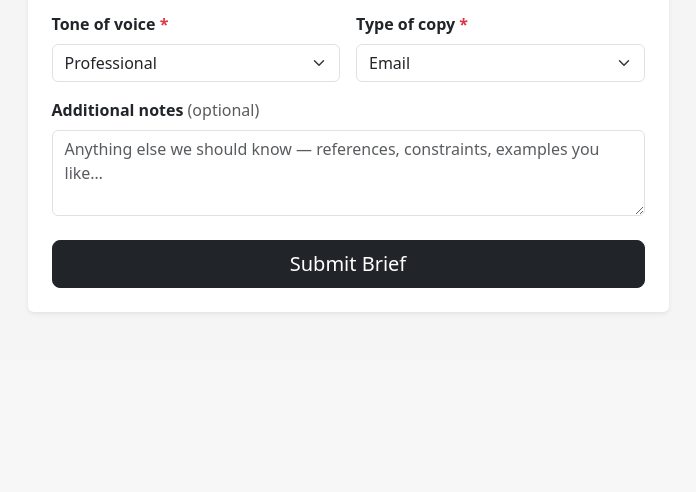
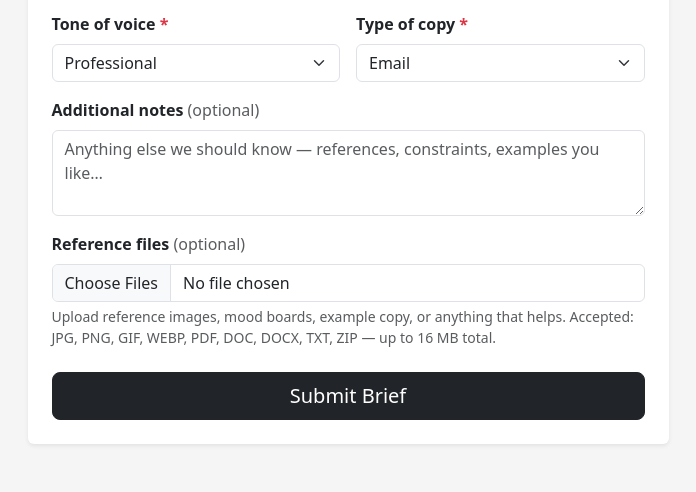
Before and after one commit to bradbieselin/Copywrite, a Flask app: page /portal/client/briefs/new in a window 1280 px wide. Shown: the part 807-1299 px from the top of the page, without its empty margins (292-988 px from the left). Before the commit the page ends 1121 px from the top, so only its background shows below. Run offline with Flask 3, Linux system fonts and the light colour scheme; the visitor is signed in with stand-in values (Sample User, id 1).

Commit message:
Three UI improvements: center contact form, expand services, add file uploads
- Center contact form card on landing page (margin: 0 auto)
- Expand services grid: split Social Media and Paid Ad Copy into separate
  cards, add Product Descriptions card, add "And More" card (7 total)
- Brief form: optional multi-file upload (reference images, mood boards,
  docs); accepted types: jpg/png/gif/webp/pdf/doc/docx/txt/zip
- DB: add file_type column (delivery/reference) to copy_files via migration;
  existing rows default to "delivery" so nothing breaks
- Admin brief detail now shows a Client Reference Files card listing any
  files the client uploaded with their brief

https://claude.ai/code/session_01Nx3d3V3xFLiPkBV566tz7j

```diff
--- a/portal/admin.py
+++ b/portal/admin.py
@@ -90,10 +90,12 @@ def brief_detail(brief_id):
 
     brief = db_module.get_brief(brief_id)
     copy_file = db_module.get_copy_file(brief_id)
+    reference_files = db_module.get_reference_files(brief_id)
     return render_template(
         "portal/admin/brief_detail.html",
         brief=brief,
         copy_file=copy_file,
+        reference_files=reference_files,
         error=error,
     )
 
--- a/portal/client.py
+++ b/portal/client.py
@@ -2,11 +2,13 @@
 
 import os
 import threading
+import uuid
 
 from flask import (
     Blueprint, render_template, request, redirect,
     url_for, session, flash, send_file, current_app,
 )
+from werkzeug.utils import secure_filename
 
 import db as db_module
 from portal.auth import login_required
@@ -37,6 +39,22 @@ def _start_automation(brief_id: int, app) -> None:
 
 TONES = ["professional", "casual", "bold", "friendly"]
 COPY_TYPES = ["email", "Instagram caption", "Facebook ad", "landing page headline"]
+_REF_ALLOWED = {"jpg", "jpeg", "png", "gif", "webp", "pdf", "doc", "docx", "txt", "zip"}
+
+
+def _ref_allowed(filename: str) -> bool:
+    return "." in filename and filename.rsplit(".", 1)[1].lower() in _REF_ALLOWED
+
+
+def _save_reference_files(brief_id: int, files, upload_dir: str, uploader_id: int) -> None:
+    """Save any uploaded reference files and record them in the DB."""
+    os.makedirs(upload_dir, exist_ok=True)
+    for f in files:
+        if f and f.filename and _ref_allowed(f.filename):
+            original = secure_filename(f.filename)
+            storage = f"ref_{brief_id}_{uuid.uuid4().hex}_{original}"
+            f.save(os.path.join(upload_dir, storage))
+            db_module.save_copy_file(brief_id, original, storage, uploader_id, "reference")
 _REQUIRED = [
     "title", "product_name", "product_description",
     "target_audience", "main_benefit", "biggest_objection",
@@ -69,6 +87,15 @@ def new_brief():
             error = "Invalid copy type selection."
         else:
             brief_id = db_module.create_brief(session["user_id"], form_data)
+            # Save any optional reference files
+            ref_files = request.files.getlist("reference_files")
+            if ref_files:
+                _save_reference_files(
+                    brief_id,
+                    ref_files,
+                    current_app.config["UPLOAD_FOLDER"],
+                    session["user_id"],
+                )
             _start_automation(brief_id, current_app)
             flash("Brief submitted! We'll be in touch.", "success")
             return redirect(url_for("portal_client.brief_detail", brief_id=brief_id))
@@ -90,8 +117,12 @@ def brief_detail(brief_id):
         flash("Brief not found.", "danger")
         return redirect(url_for("portal_client.dashboard"))
     copy_file = db_module.get_copy_file(brief_id)
+    reference_files = db_module.get_reference_files(brief_id)
     return render_template(
-        "portal/client/brief_detail.html", brief=brief, copy_file=copy_file
+        "portal/client/brief_detail.html",
+        brief=brief,
+        copy_file=copy_file,
+        reference_files=reference_files,
     )
 
 
--- a/templates/portal/client/new_brief.html
+++ b/templates/portal/client/new_brief.html
@@ -19,7 +19,7 @@
           <div class="alert alert-danger py-2 small">{{ error }}</div>
         {% endif %}
 
-        <form method="POST" novalidate>
+        <form method="POST" enctype="multipart/form-data" novalidate>
 
           <div class="mb-3">
             <label class="form-label fw-semibold" for="title">
@@ -104,12 +104,24 @@
             </div>
           </div>
 
-          <div class="mb-4">
+          <div class="mb-3">
             <label class="form-label fw-semibold" for="notes">
               Additional notes <span class="text-muted fw-normal">(optional)</span>
             </label>
             <textarea class="form-control" id="notes" name="notes" rows="3"
                       placeholder="Anything else we should know — references, constraints, examples you like…">{{ form_data.get('notes', '') }}</textarea>
+          </div>
+
+          <div class="mb-4">
+            <label class="form-label fw-semibold" for="reference_files">
+              Reference files <span class="text-muted fw-normal">(optional)</span>
+            </label>
+            <input type="file" class="form-control" id="reference_files" name="reference_files"
+                   multiple accept=".jpg,.jpeg,.png,.gif,.webp,.pdf,.doc,.docx,.txt,.zip">
+            <div class="form-text">
+              Upload reference images, mood boards, example copy, or anything that helps.
+              Accepted: JPG, PNG, GIF, WEBP, PDF, DOC, DOCX, TXT, ZIP &mdash; up to 16 MB total.
+            </div>
           </div>
 
           <div class="d-grid">
```
Also changed, not shown: db.py (+35 -5 lines), templates/landing.html (+17 -1 lines), templates/portal/admin/brief_detail.html (+23 -0 lines).
